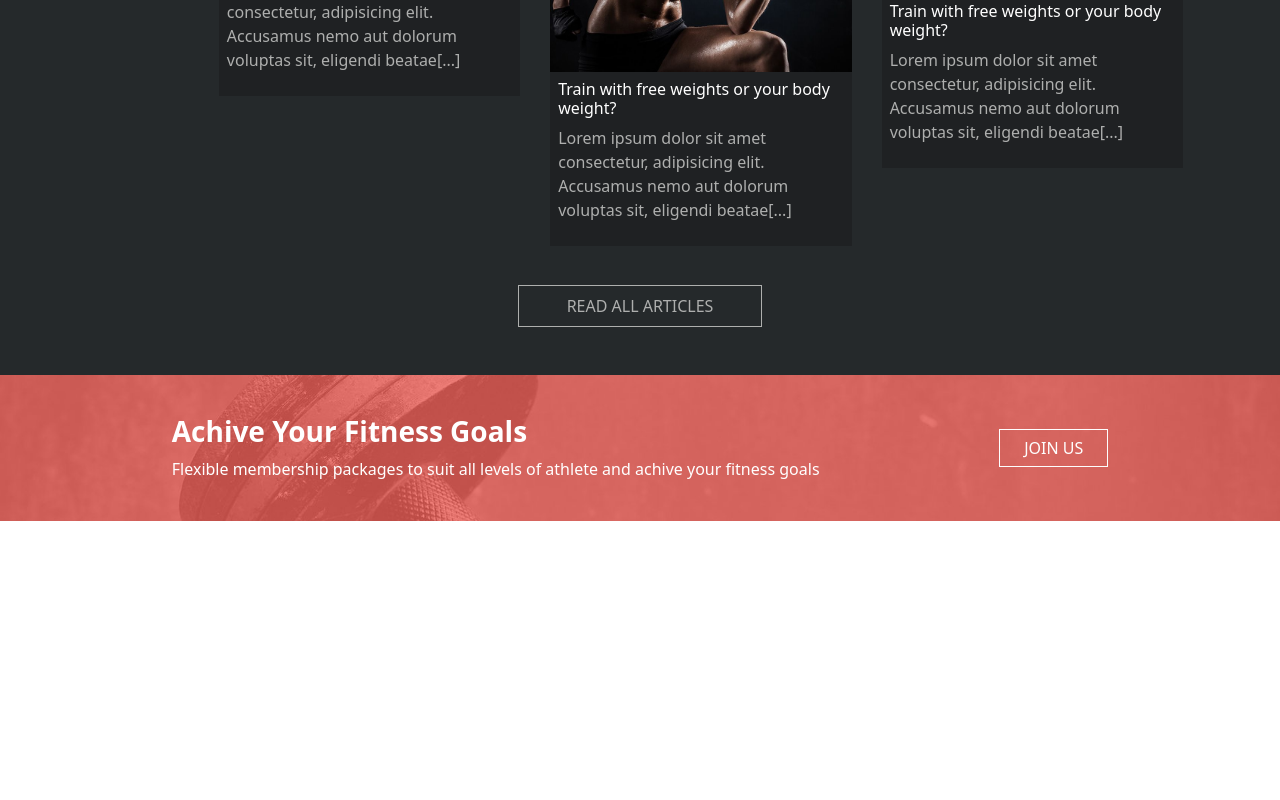
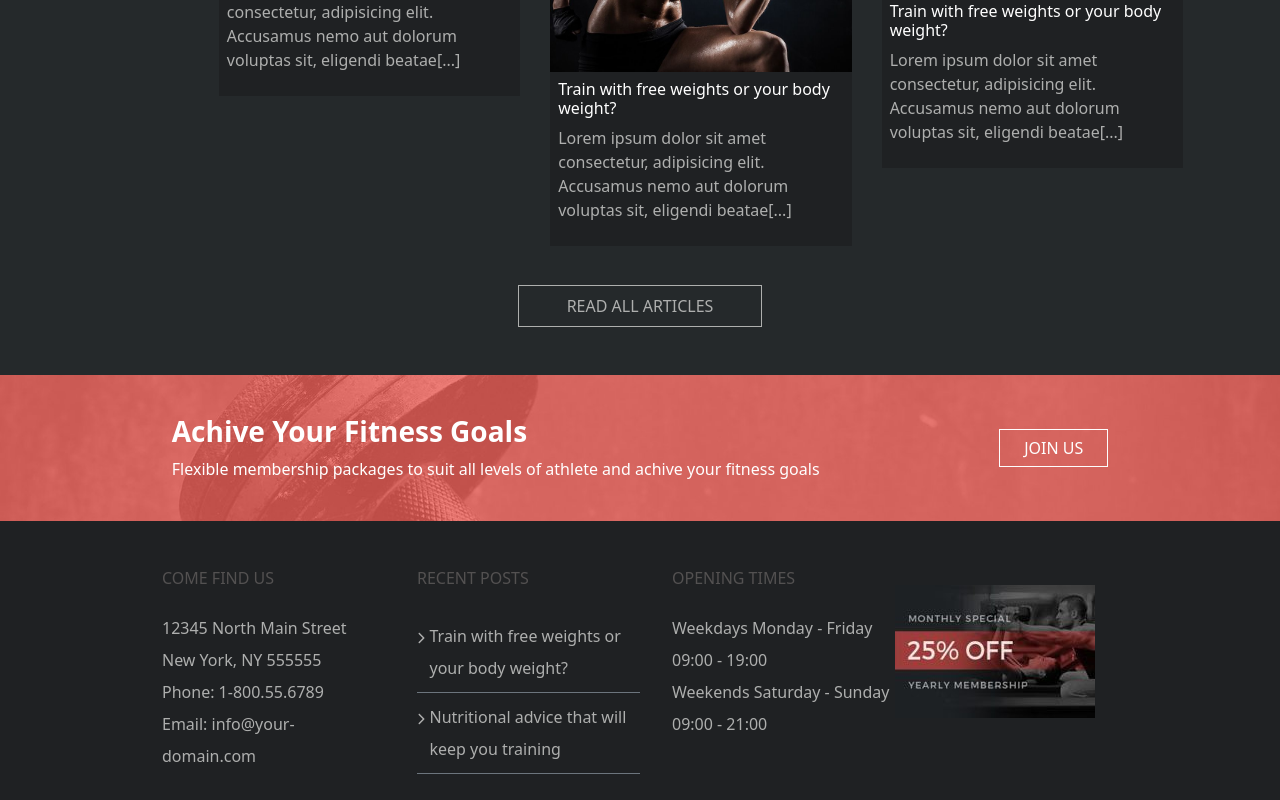
Before and after one commit to RuxandraRambet/proj-html-vuejs, a Vue app: page / in a window 1280 px wide. Shown: the part 5825-6625 px from the top of the page. Before the commit the page ends 6346 px from the top, so only its background shows below. Built offline with nearby package versions, Linux system fonts and the light colour scheme.

Commit message:
feat: footer-top (sezione da migliorare)

```diff
--- a/src/components/FooterTop.vue
+++ b/src/components/FooterTop.vue
@@ -1,13 +1,83 @@
 <script>
 export default {
-    name: 'FooterTop'
+    name: 'FooterTop',
+    data() {
+        return {
+            info: [
+                '12345 North Main Street',
+                'New York, NY 555555',
+                'Phone: 1-800.55.6789',
+                'Email: info@your-domain.com'
+            ],
+            questions: [
+                'Train with free weights or your body weight?',
+                'Nutritional advice that will keep you training',
+            ],
+            schedule: [
+                'Weekdays Monday - Friday',
+                '09:00 - 19:00',
+                'Weekends Saturday - Sunday',
+                '09:00 - 21:00'
+            ]
+
+        }
+    }
+
 }
 </script>
 
 <template>
+    <div class="top-section">
+        <div class="container">
+        <div class="columns d-flex p-5">
+            <div class="col lh-lg">
+                <ul>
+                    <h6 class="text-uppercase mb-4">come find us</h6>
+                    <li v-for="item in info">
+                        {{ item }}
+                    </li>
+                </ul>
+            </div>
+            <div class="col lh-lg">
+                <ul>
+                    <h6 class="text-uppercase mb-4">recent posts</h6>
+                    <li class="d-flex border-bottom  border-secondary py-2" v-for="item in questions">
+                        <span><font-awesome-icon icon="fa-solid fa-chevron-right"/></span> {{ item }}
+                    </li>
+                </ul>
+            </div>
+            <div class="col lh-lg">
+                <ul>
+                    <h6 class="text-uppercase mb-4">Opening times</h6>
+                    <li v-for="item in schedule">
+                        {{ item }}
+                    </li>
+                </ul>
+            </div>
+            <div class="col mt-3">
+                <img src="../assets/img/gym_ad-compressor-200x133.jpg" alt="Ad">
+            </div>
+        </div>
+    </div>
+    </div>
 
 </template>
 
 <style lang="scss" scoped>
 @use '../assets/scss/partials/variables' as *;
+
+.top-section {
+    background-color: $secondarybgcolor;
+
+    h6 {
+        color: rgb(83, 81, 81);
+    }
+    li {
+        color: $textsecondarycolor;
+    }
+    .fa-chevron-right {
+        font-size: 12px;
+        margin-right: 5px;
+    }
+}
 </style>
--- a/src/main.js
+++ b/src/main.js
@@ -18,8 +18,9 @@ import { faTwitter } from '@fortawesome/free-brands-svg-icons';
 import { faInstagram } from '@fortawesome/free-brands-svg-icons';
 import { faLink } from '@fortawesome/free-solid-svg-icons';
 import { faMagnifyingGlass } from '@fortawesome/free-solid-svg-icons';
+import { faChevronRight } from '@fortawesome/free-solid-svg-icons';
 /* add icons to the library */
-library.add(faLinkSlash, faLink, faMagnifyingGlass, faBicycle, faCloud, faHeartPulse, faFacebookF, faTwitter, faInstagram)
+library.add(faLinkSlash,faChevronRight, faLink, faMagnifyingGlass, faBicycle, faCloud, faHeartPulse, faFacebookF, faTwitter, faInstagram)
 
 
 createApp(App).component('font-awesome-icon', FontAwesomeIcon).mount('#app');
```
